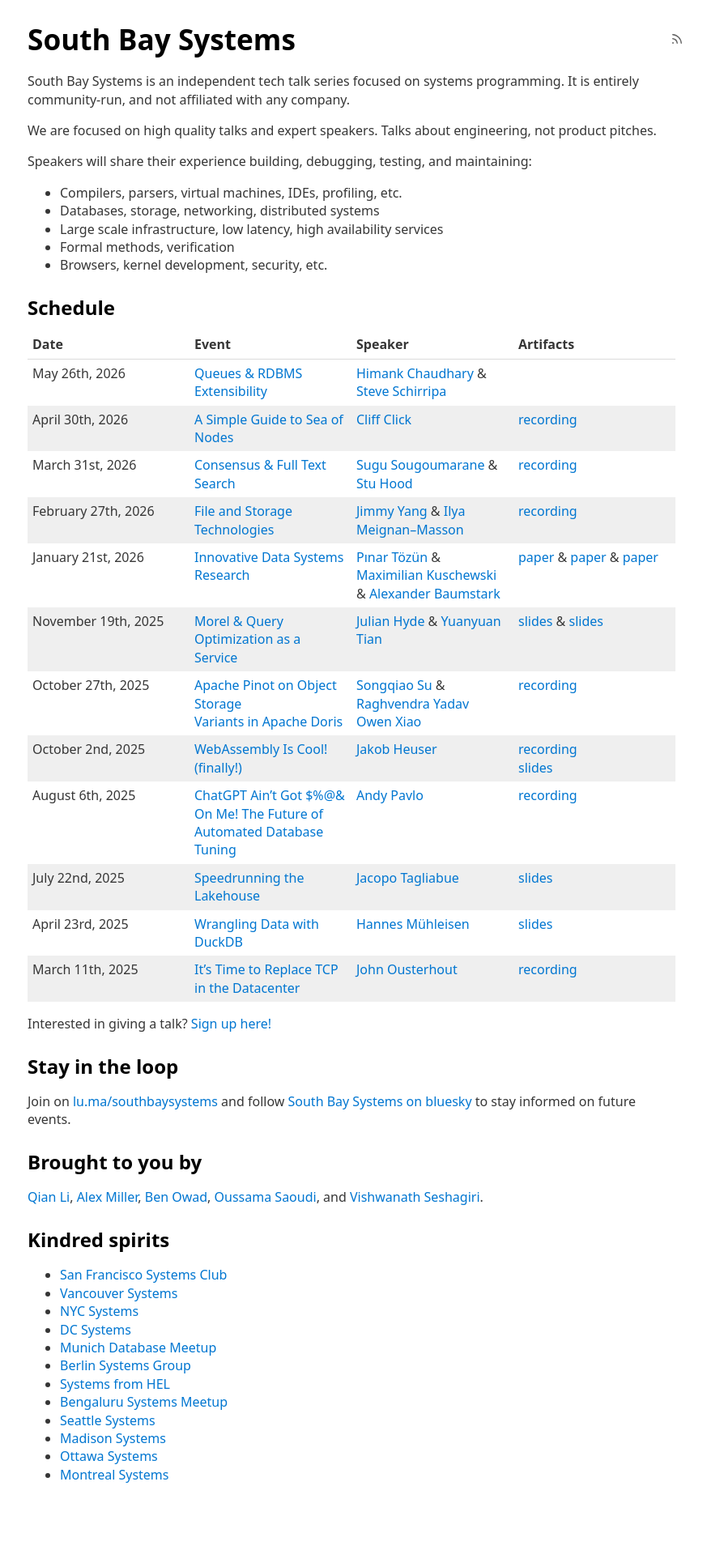
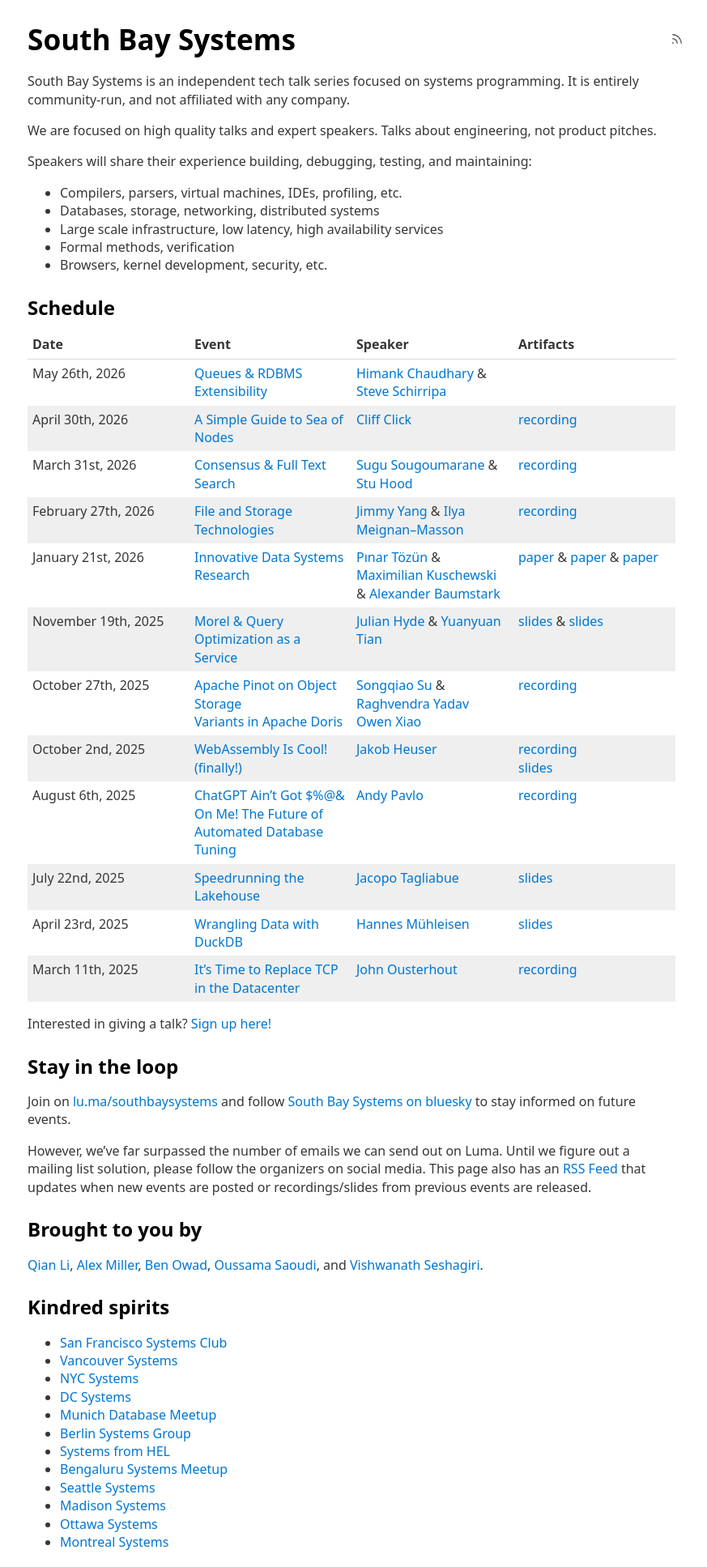
Before and after one commit to thisismiller/southbaysystems.xyz, a Jekyll site: the page built from index.markdown, in a window 1280 px wide. Shown: the whole page at 81% size, without its empty margins (206-1079 px from the left). Built offline with Jekyll 4.4.1, drawn with Linux system fonts in a browser that asks for light colours; before the commit the page ends 1852 px from its top, so only the background shows below that.

Commit message:
Mention that luma won't notify anymore

```diff
--- a/index.markdown
+++ b/index.markdown
@@ -42,10 +42,12 @@
 follow [South Bay Systems on bluesky](https://bsky.app/profile/southbaysystems.xyz)
 to stay informed on future events.
 
+However, we've far surpassed the number of emails we can send out on Luma. Until we figure out a mailing list solution, please follow the organizers on social media. This page also has an [RSS Feed](https://southbaysystems.xyz/atom.xml) that updates when new events are posted or recordings/slides from previous events are released.
+
 ## Brought to you by
 
 [Qian Li](https://bsky.app/profile/qianli.dev),
-[Alex Miller](https://bsky.app/profile/alexmillerdb.bsky.social),
+[Alex Miller](https://transactional.blog/about.html),
 [Ben Owad](https://bowad.net),
 [Oussama Saoudi](https://www.linkedin.com/in/oussama-saoudi/),
 and [Vishwanath Seshagiri](https://www.linkedin.com/in/vishwanath-seshagiri).
```
